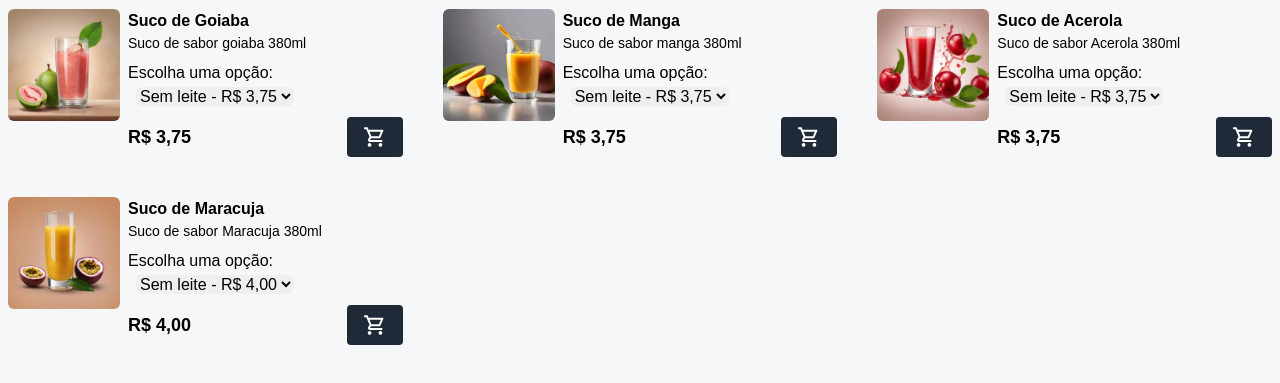
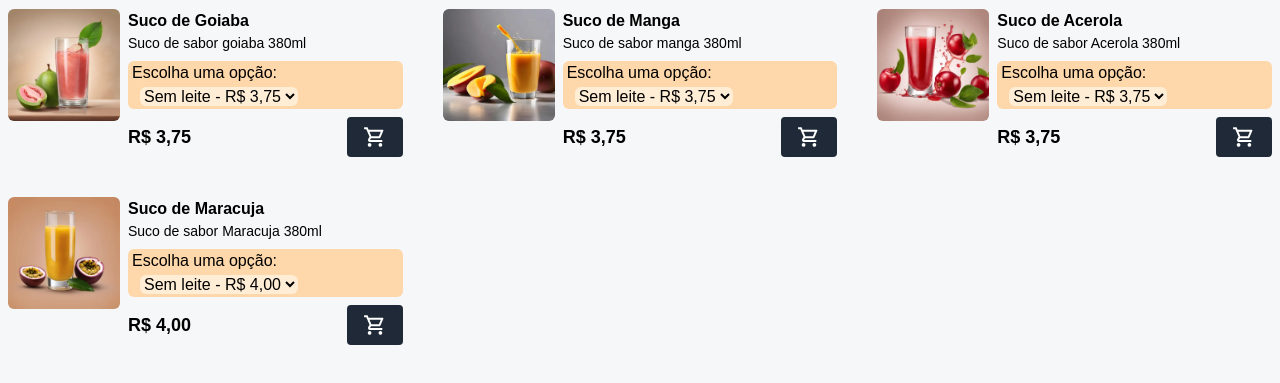
Before and after one commit to mariorenanofc/cardapio-online, a website: page categories/juices.html in a window 1280 px wide. Shown: the part 397-780 px from the top of the page. Drawn offline with nearby package versions, Linux system fonts and the light colour scheme.

Commit message:
style: juice category styling adjustment
the adjusted styling is for better performance and better presentation for the user

```diff
--- a/categories/juices.html
+++ b/categories/juices.html
@@ -108,13 +108,13 @@
           <p class="text-sm">Suco de sabor goiaba 380ml</p>
 
           <!-- Opção com leite ou sem leite -->
-          <div class="mt-2">
+          <div class="mt-2 bg-orange-200 px-1 rounded-md">
             <label for="milk-option" class="font-medium"
               >Escolha uma opção:</label
             >
             <select
               id="milk-option"
-              class="ml-2 border-gray-300 rounded-md milk-option"
+              class="ml-2 border-gray-300 rounded-md milk-option bg-orange-100"
               data-name="Suco de Goiaba"
             >
               <option value="3.75" data-milk="sem leite">
@@ -164,13 +164,13 @@
           <p class="text-sm">Suco de sabor manga 380ml</p>
 
           <!-- Opção com leite ou sem leite -->
-          <div class="mt-2">
+          <div class="mt-2 bg-orange-200 px-1 rounded-md"">
             <label for="milk-option" class="font-medium"
               >Escolha uma opção:</label
             >
             <select
               id="milk-option"
-              class="ml-2 border-gray-300 rounded-md milk-option"
+              class="ml-2 border-gray-300 rounded-md milk-option bg-orange-100"
               data-name="Suco de Manga"
             >
               <option value="3.75" data-milk="sem leite">
@@ -219,13 +219,13 @@
           <p class="text-sm">Suco de sabor Acerola 380ml</p>
 
           <!-- Opção com leite ou sem leite -->
-          <div class="mt-2">
+          <div class="mt-2 bg-orange-200 px-1 rounded-md"">
             <label for="milk-option" class="font-medium"
               >Escolha uma opção:</label
             >
             <select
               id="milk-option"
-              class="ml-2 border-gray-300 rounded-md milk-option"
+              class="ml-2 border-gray-300 rounded-md milk-option bg-orange-100"
               data-name="Suco de Acerola"
             >
               <option value="3.75" data-milk="sem leite">
@@ -274,13 +274,13 @@
           <p class="text-sm">Suco de sabor Maracuja 380ml</p>
 
           <!-- Opção com leite ou sem leite -->
-          <div class="mt-2">
+          <div class="mt-2 bg-orange-200 px-1 rounded-md" >
             <label for="milk-option" class="font-medium"
               >Escolha uma opção:</label
             >
             <select
               id="milk-option"
-              class="ml-2 border-gray-300 rounded-md milk-option"
+              class="ml-2 border-gray-300 rounded-md milk-option bg-orange-100"
               data-name="Suco de Maracuja"
             >
               <option value="4.00" data-milk="sem leite">
```
Also changed, not shown: index.html (line endings or trailing spaces), styles/output.css.
